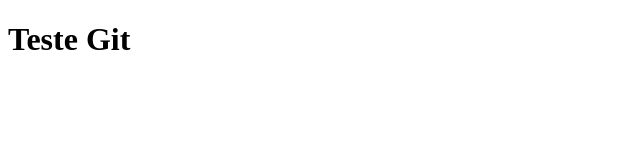
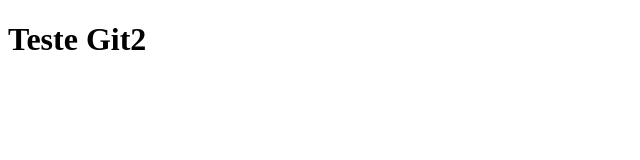
Before and after one commit to MagicMondongo/Teste-Git, a plain HTML site: page index.html in a window 1280 px wide. Shown: the full height of the page, 0-640 px from the left. Drawn offline with Linux system fonts and the light colour scheme.

```diff
--- a/index.html
+++ b/index.html
@@ -1,6 +1,6 @@
 <!DOCTYPE html>
 <head>
     <body>
-        <h1>Teste Git</h1>
+        <h1>Teste Git2</h1>
     </body>
 </head>
```
